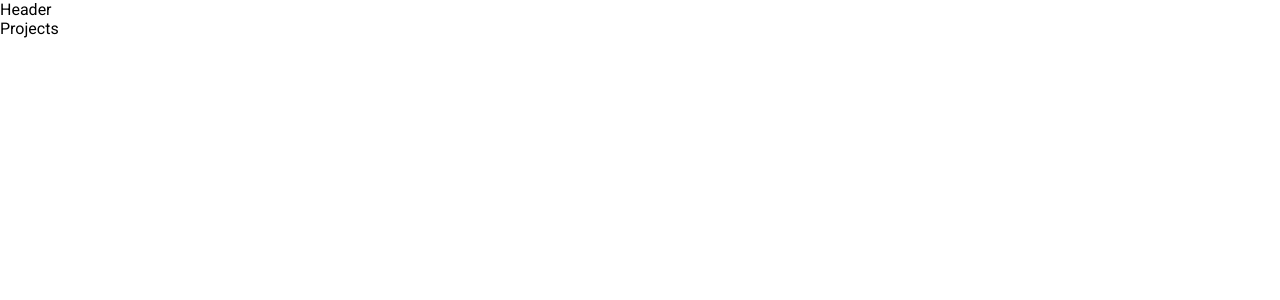
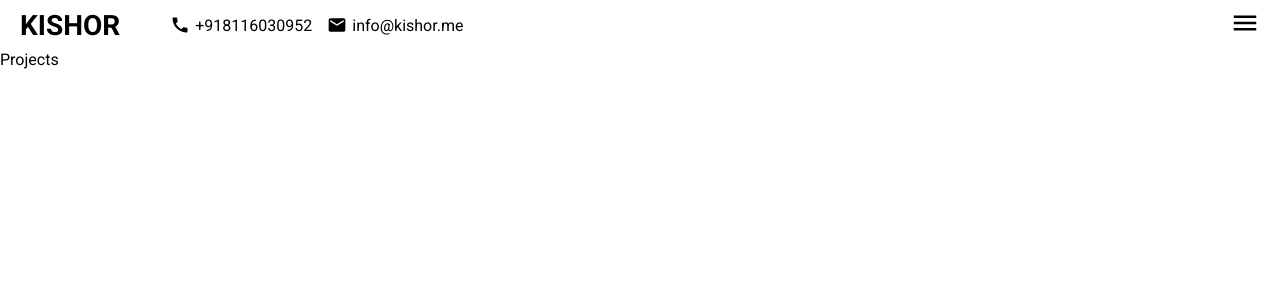
Before and after one commit to gostgmaer/simple-portfolio, a React (Create React App) app: page /projects in a window 1280 px wide. Shown: the top 300 px of the page. Built offline with nearby package versions, Linux system fonts and the light colour scheme.

Commit message:
started Hero

```diff
--- a/src/App.js
+++ b/src/App.js
@@ -10,7 +10,7 @@ function App() {
   return (
 <React.Fragment>
  <Header></Header>
- <Routers></Routers>
+ <main><Routers></Routers></main>
 </React.Fragment>
   );
 }
--- a/src/Components/Header/Header.jsx
+++ b/src/Components/Header/Header.jsx
@@ -1,8 +1,19 @@
 import React from 'react'
-
+import './header.scss'
+import { MdCall, MdEmail,MdMenu,MdPerson } from "react-icons/md";
 const Header = () => {
   return (
-    <div>Header</div>
+    <header className='Header'>
+        <div className="headerleft">
+            <div className="logo">Kishor</div>
+            <div className="contact">
+            <div className="phone"><MdCall></MdCall><p>+918116030952</p></div>  <div className="email"><MdEmail></MdEmail><p>info@kishor.me</p></div>
+            </div>
+        </div>
+        <div className="headerright">
+            <div className="hamburger"><MdMenu></MdMenu></div>
+        </div>
+    </header>
   )
 }
 
--- /dev/null
+++ b/src/Components/Header/header.scss
@@ -0,0 +1,48 @@
+.Header {
+  display: flex;
+  justify-content: space-between;
+  align-items: center;
+  margin: 0 20px;
+  height: 50px;
+  .headerleft {
+    display: flex;
+    gap: 50px;
+    align-items: center;
+    .logo {
+      font-size: 28px;
+      font-weight: bold;
+      text-transform: uppercase;
+      cursor: pointer;
+    }
+    .contact {
+      display: flex;
+      gap: 15px;
+      align-items: center;
+
+      svg {
+        width: 20px;
+        height: 20px;
+      }
+      font-size: 16px;
+      .phone {
+        display: flex;
+        gap: 5px;
+        align-items: center;
+      }
+      .email {
+        display: flex;
+        gap: 5px;
+        align-items: center;
+      }
+    }
+  }
+  .headerright {
+    .hamburger {
+        svg{
+            width: 30px ;
+            height: 30px;
+            cursor: pointer;
+        }
+    }
+  }
+}
--- /dev/null
+++ b/src/Pages/Home/Hero.jsx
@@ -0,0 +1,22 @@
+import React from 'react'
+
+const Hero = () => {
+  return (
+    <div className='Hero'>
+        <div className="heroLeft">
+            <div className='image'>
+                <img src="https://o.remove.bg/downloads/14f2befb-c68d-4fe1-ac24-33a6a372f4c2/photo-1570612861542-284f4c12e75f-removebg-preview.png" alt="" />
+                <div></div>
+            </div>
+
+        </div>
+        <div className="heroRight">
+            <div className="greeting">Hi there, I'M</div>
+            <div className="name">Kishor Sarkar</div>
+            <div className="profileAnimations">a Frontend Developer</div>
+        </div>
+    </div>
+  )
+}
+
+export default Hero
--- a/src/Pages/Home/Home.js
+++ b/src/Pages/Home/Home.js
@@ -1,8 +1,13 @@
 import React from 'react'
-
+import Hero from './Hero'
+import './home.scss'
 const Home = () => {
   return (
-    <div>Home</div>
+    <div className='Home'>
+      <div className='homeWrapper'>
+        <Hero></Hero>
+      </div>
+    </div>
   )
 }
 
--- /dev/null
+++ b/src/Pages/Home/home.scss
@@ -0,0 +1,62 @@
+.Home {
+  width: 100vw;
+  overflow: hidden;
+
+  .homeWrapper {
+    .Hero {
+        height: calc(100vh - 50px);
+        display: flex;
+        align-items: center;
+        justify-content: center;
+        gap: 20px;
+      .heroLeft {
+        height: 100%;
+        background-color: white;
+        flex: 1;
+        .image {
+
+            text-align: center;
+            height: 100%;
+            position: relative;
+            display: flex;
+
+          img {
+           // height: auto;
+            // width: 100%;
+            // height: 100%;
+            margin: auto;
+            border-radius: 50%;
+            width: 420px;
+            height: 420px;
+            z-index: 1;
+            object-fit: contain;
+
+          }
+          div{
+            height: 100%;
+            position: absolute;
+        //  z-index: 999;
+        border-radius: 50%;
+            width: 100%;
+            background-color: red;
+          }
+        }
+      }
+      .heroRight{
+        flex: 1;
+        .greeting{
+            font-size: 56px;
+
+        }
+        .name{
+            font-size: 26px;
+
+        }
+        .profileAnimations{
+            font-size: 32px;
+
+        }
+      }
+    }
+  }
+}
```
